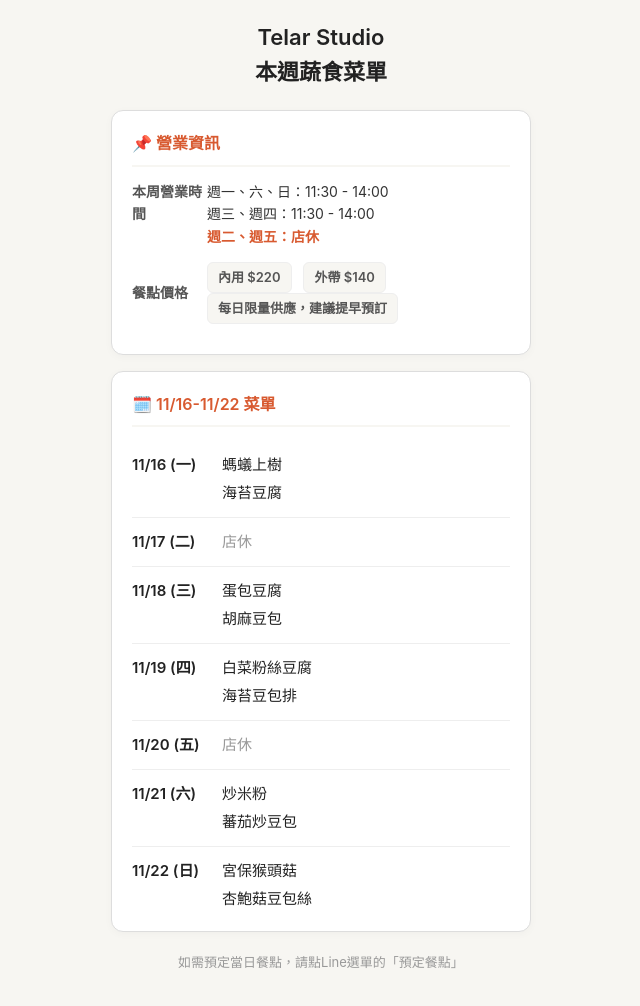
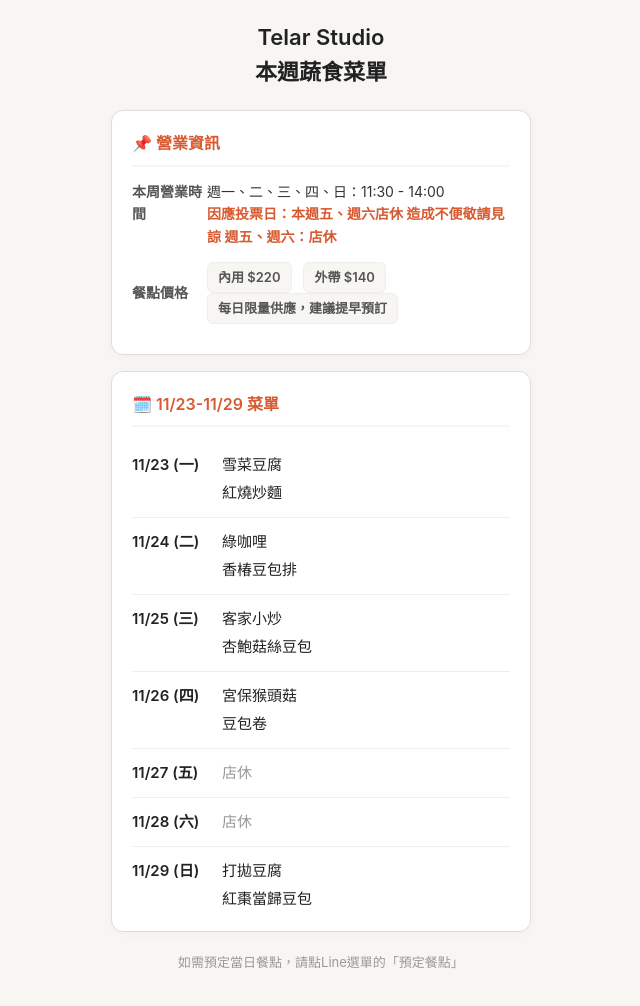
Before and after one commit to ken2508g/-1, a plain HTML site: page menu.html in a window 1280 px wide. Shown: the whole page, without its empty margins (319-959 px from the left). Drawn offline with Linux system fonts and the light colour scheme.

Commit message:
Update menu.html

```diff
--- a/menu.html
+++ b/menu.html
@@ -43,9 +43,10 @@
     <div class="info-row">
       <div class="info-label"> 本周營業時間</div>
       <div class="info-content">
-        週一、六、日：11:30 - 14:00<br>
-        週三、週四：11:30 - 14:00 <br>
-        <span style="color:#D85A30; font-weight:600;">週二、週五：店休</span>
+        週一、二、三、四、日：11:30 - 14:00<br>
+
+        <span style="color:#D85A30; font-weight:600;"> 因應投票日：本週五、週六店休
+造成不便敬請見諒 週五、週六：店休</span>
       </div>
     </div>
     <div class="info-row" style="margin-top:14px; align-items:center;">
@@ -60,55 +61,56 @@
 
   <!-- 本週菜單區塊 -->
   <div class="card">
-    <h2>🗓️  11/16-11/22 菜單</h2>
+    <h2>🗓️  11/23-11/29 菜單</h2>
 
     <div class="day-row">
-      <div class="day-date">11/16 (一)</div>
+      <div class="day-date">11/23 (一)</div>
       <div class="day-menu">
-        <div>螞蟻上樹 </div>
-        <div>海苔豆腐 </div>
+        <div>雪菜豆腐 </div>
+        <div>紅燒炒麵 </div>
       </div>
     </div>
 
     <div class="day-row">
-      <div class="day-date">11/17 (二)</div>
+      <div class="day-date">11/24 (二)</div>
+   <div class="day-menu">
+        <div>綠咖哩 </div>
+        <div>香椿豆包排 </div>
+      </div>
+    </div>
+
+    <div class="day-row">
+      <div class="day-date">11/25 (三)</div>
+      <div class="day-menu">
+        <div>客家小炒 </div>
+        <div>杏鮑菇絲豆包 </div>
+      </div>
+    </div>
+
+    <div class="day-row">
+      <div class="day-date">11/26 (四)</div>
+      <div class="day-menu">
+        <div>宮保猴頭菇 </div>
+        <div>豆包卷 </div>
+      </div>
+    </div>
+
+    <div class="day-row">
+      <div class="day-date">11/27 (五)</div>
       <div class="day-menu closed">店休</div>
     </div>
 
     <div class="day-row">
-      <div class="day-date">11/18 (三)</div>
-      <div class="day-menu">
-        <div>蛋包豆腐 </div>
-        <div>胡麻豆包 </div>
-      </div>
-    </div>
-
-    <div class="day-row">
-      <div class="day-date">11/19 (四)</div>
-      <div class="day-menu">
-        <div>白菜粉絲豆腐 </div>
-        <div>海苔豆包排 </div>
-      </div>
-    </div>
-
-    <div class="day-row">
-      <div class="day-date">11/20 (五)</div>
+      <div class="day-date">11/28 (六)</div>
       <div class="day-menu closed">店休</div>
     </div>
 
-    <div class="day-row">
-      <div class="day-date">11/21 (六)</div>
-      <div class="day-menu">
-        <div>炒米粉 </div>
-        <div>蕃茄炒豆包 </div>
-      </div>
-    </div>
 
     <div class="day-row">
-      <div class="day-date">11/22 (日)</div>
+      <div class="day-date">11/29 (日)</div>
       <div class="day-menu">
-        <div>宮保猴頭菇 </div>
-        <div>杏鮑菇豆包絲 </div>
+        <div>打拋豆腐 </div>
+        <div>紅棗當歸豆包 </div>
       </div>
     </div>
   </div>
```
